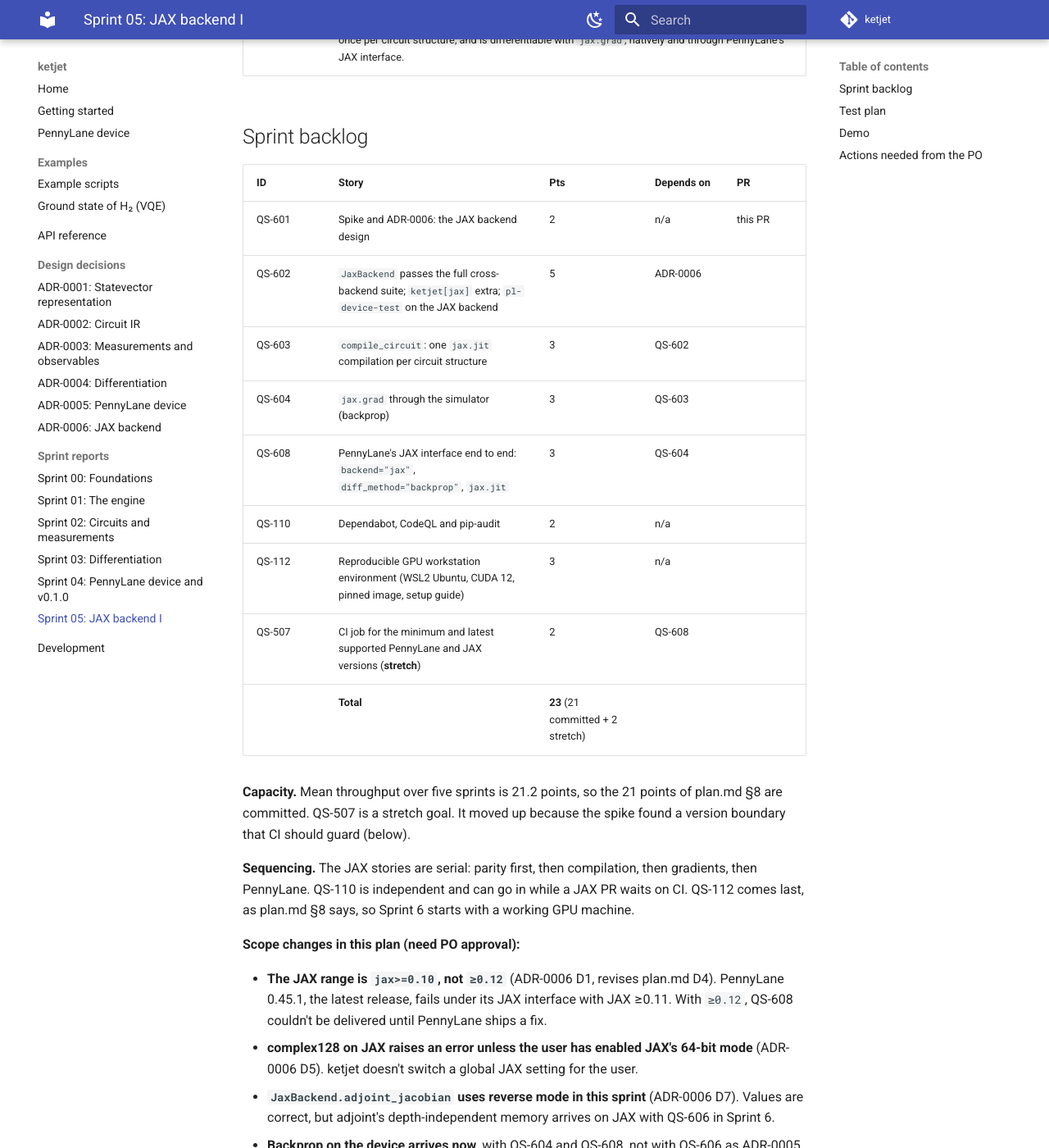
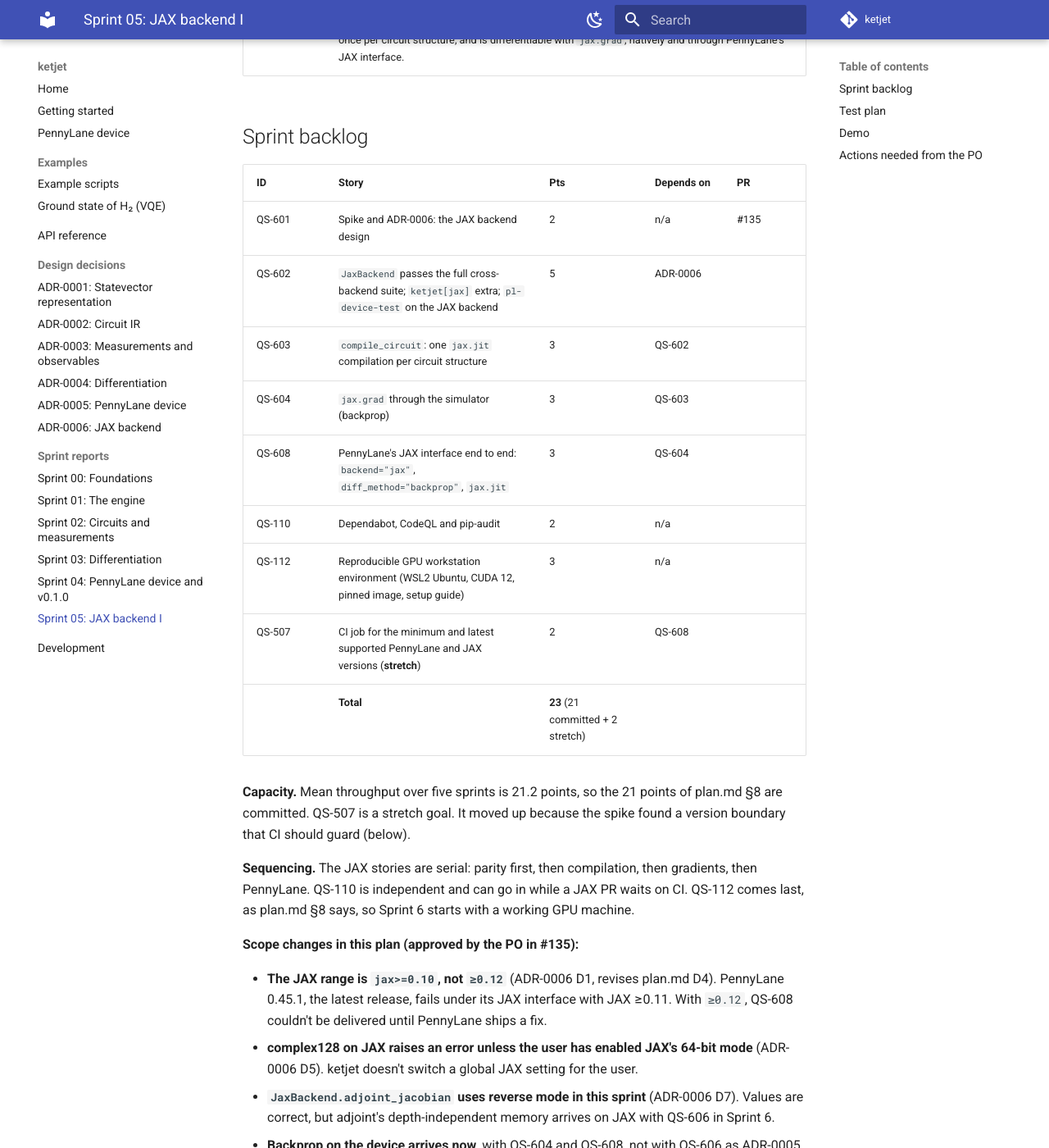
Before and after one commit to hasanahmed77/high-performance-differentiable-quantum-simulator, an MkDocs documentation site: the page built from docs/sprints/sprint-05.md, in a window 1280 px wide and 1400 px high, scrolled down 335 px. Shown: the whole window at 82% size. Built offline with MkDocs 1.6.1 and Material for MkDocs 9.7.7, drawn with Linux system fonts in a browser that asks for light colours; nearby versions of some CDN libraries; comment, search, counter and statistics services are not loaded.

Commit message:
docs: ADR-0006 and the Sprint 05 plan accepted by the PO
Co-Authored-By: Claude Fable 5.2 <noreply@anthropic.com>

```diff
--- a/docs/sprints/sprint-05.md
+++ b/docs/sprints/sprint-05.md
@@ -2,7 +2,7 @@
 
 | | |
 |---|---|
-| **Status** | Planned |
+| **Status** | In progress |
 | **Started** | 2026-11-15 |
 | **Milestone** | `Sprint 05 – JAX backend I` |
 | **Sprint goal** | A user can run any ketjet circuit on a JAX backend that matches the NumPy oracle, compiles once per circuit structure, and is differentiable with `jax.grad`, natively and through PennyLane's JAX interface. |
@@ -11,7 +11,7 @@
 
 | ID | Story | Pts | Depends on | PR |
 |---|---|---|---|---|
-| QS-601 | Spike and ADR-0006: the JAX backend design | 2 | n/a | this PR |
+| QS-601 | Spike and ADR-0006: the JAX backend design | 2 | n/a | #135 |
 | QS-602 | `JaxBackend` passes the full cross-backend suite; `ketjet[jax]` extra; `pl-device-test` on the JAX backend | 5 | ADR-0006 | |
 | QS-603 | `compile_circuit`: one `jax.jit` compilation per circuit structure | 3 | QS-602 | |
 | QS-604 | `jax.grad` through the simulator (backprop) | 3 | QS-603 | |
@@ -28,7 +28,7 @@ QS-507 is a stretch goal. It moved up because the spike found a version boundary
 is independent and can go in while a JAX PR waits on CI. QS-112 comes last, as plan.md §8 says, so Sprint 6 starts
 with a working GPU machine.
 
-**Scope changes in this plan (need PO approval):**
+**Scope changes in this plan (approved by the PO in #135):**
 
 - **The JAX range is `jax>=0.10`, not `≥0.12`** (ADR-0006 D1, revises plan.md D4). PennyLane 0.45.1, the latest
   release, fails under its JAX interface with JAX ≥0.11. With `≥0.12`, QS-608 couldn't be delivered until
```
Also changed, not shown: docs/adr/0006-jax-backend.md (+1 -1 lines), plan.md (+2 -2 lines).
